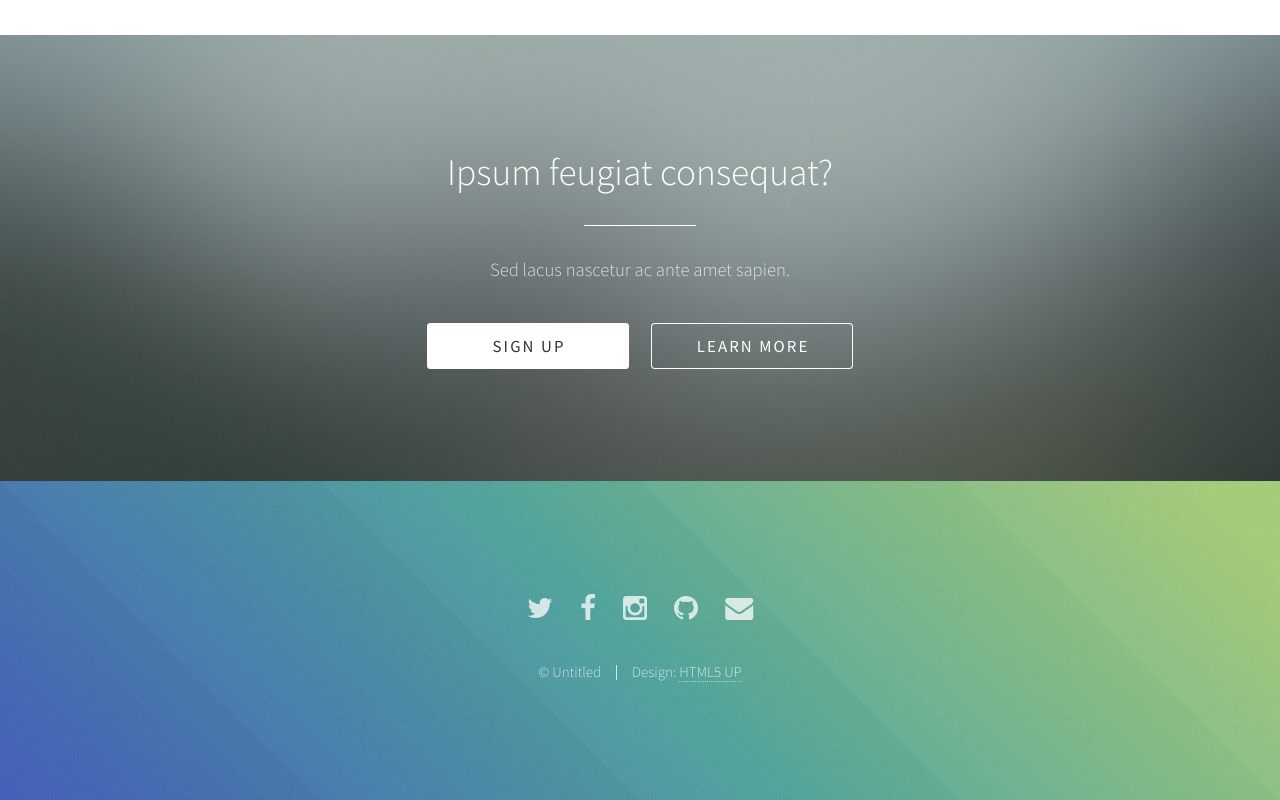
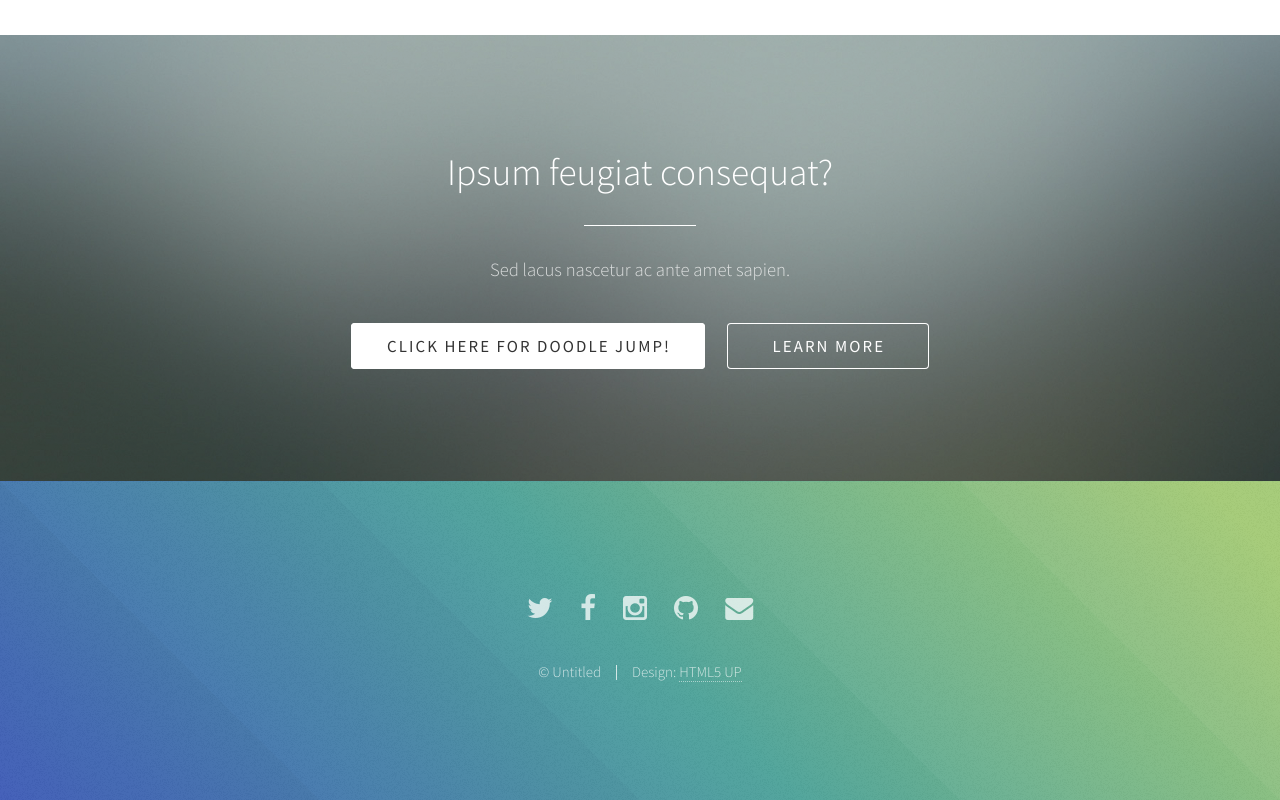
Before and after one commit to chickenoliver/chickenoliver.github.io, a plain HTML site: page index.html in a window 1280 px wide. Shown: the part 3101-3901 px from the top of the page. Drawn offline with Linux system fonts and the light colour scheme.

Commit message:
added link to doodle in index

```diff
--- a/index.html
+++ b/index.html
@@ -128,7 +128,7 @@
 					</header>
 					<p>Sed lacus nascetur ac ante amet sapien.</p>
 					<ul class="actions uniform">
-						<li><a href="#" class="button special">Sign Up</a></li>
+						<li><a href="http://chickenoliver.github.io/doodle" class="button special">Click Here for Doodle Jump!</a></li>
 						<li><a href="#" class="button">Learn More</a></li>
 					</ul>
 				</div>
```
